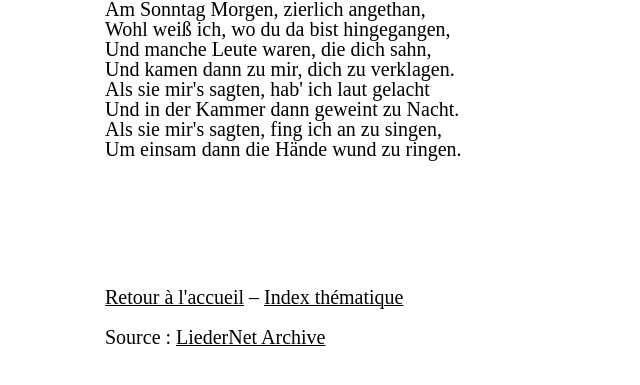
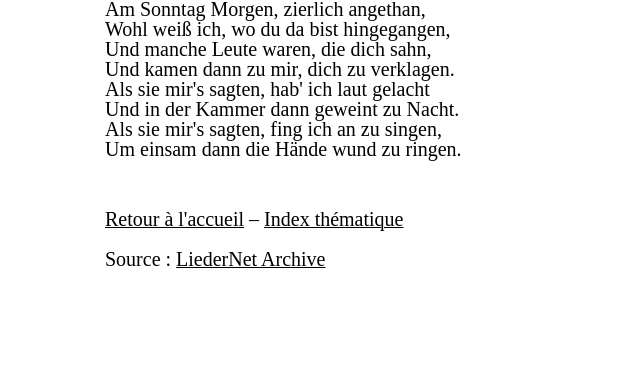
Before and after one commit to medericdepury/exercice_08.10.2025, a plain HTML site: page docs/files/brahms_1.html in a window 1280 px wide. Shown: the part 153-538 px from the top of the page, without its empty margins (285-925 px from the left). Drawn offline with Linux system fonts and the light colour scheme.

Commit message:
pied-de-page2

```diff
--- a/docs/files/mystyle.css
+++ b/docs/files/mystyle.css
@@ -38,7 +38,7 @@ body {
     line-height: 1;
     margin-bottom: 0;
     font-family: "DidotItal-GPSR15", serif;
-    margin-top: 10vw;
+    margin-top: 50px;
 }
 
 .texte em {
--- a/docs/mystyle.css
+++ b/docs/mystyle.css
@@ -29,6 +29,16 @@ body {
     font-family: "DidotReg-GPSR15", serif;
     line-height: 1;
     margin-bottom: 0;
+}
+
+.pied-de-page {
+    text-align: left;
+    font-size: 20px;
+    font-family: "DidotReg-GPSR15", serif;
+    line-height: 1;
+    margin-bottom: 0;
+    font-family: "DidotItal-GPSR15", serif;
+    margin-top: 50px;
 }
 
 .texte em {
```
